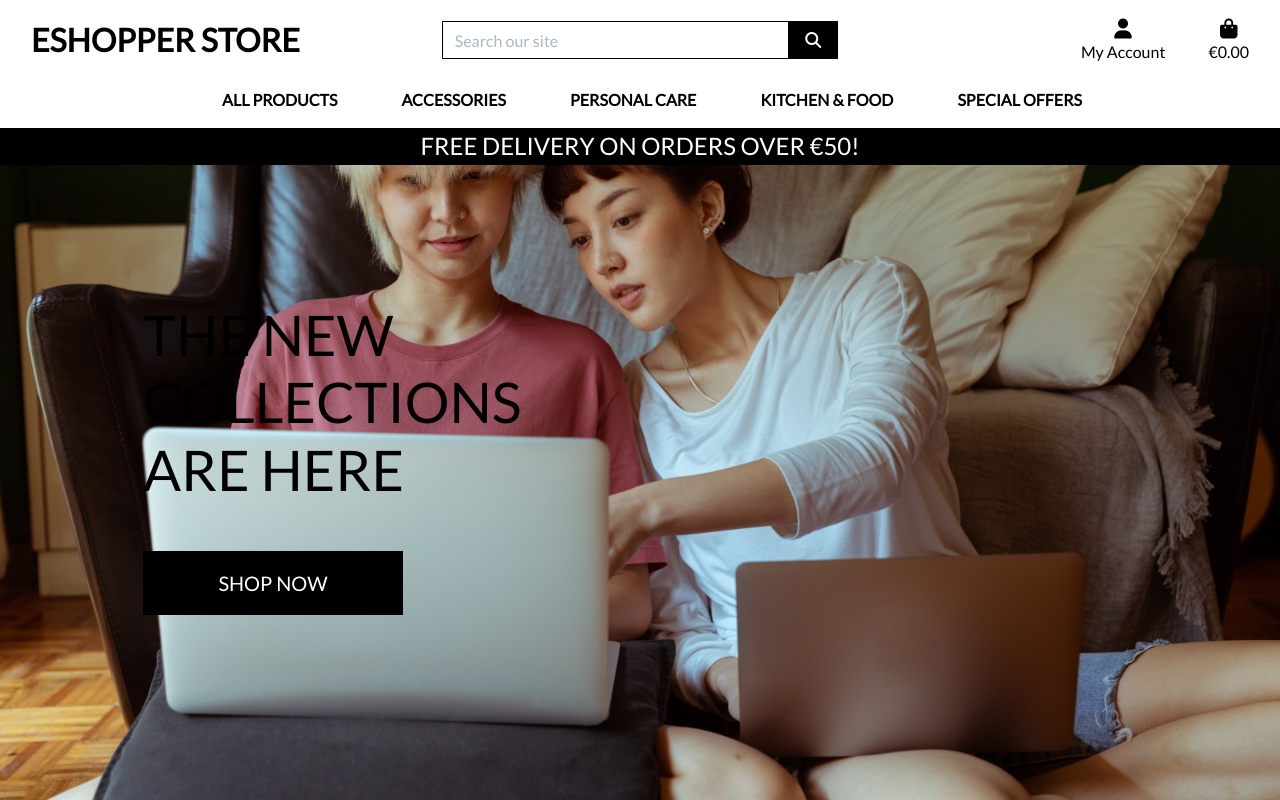
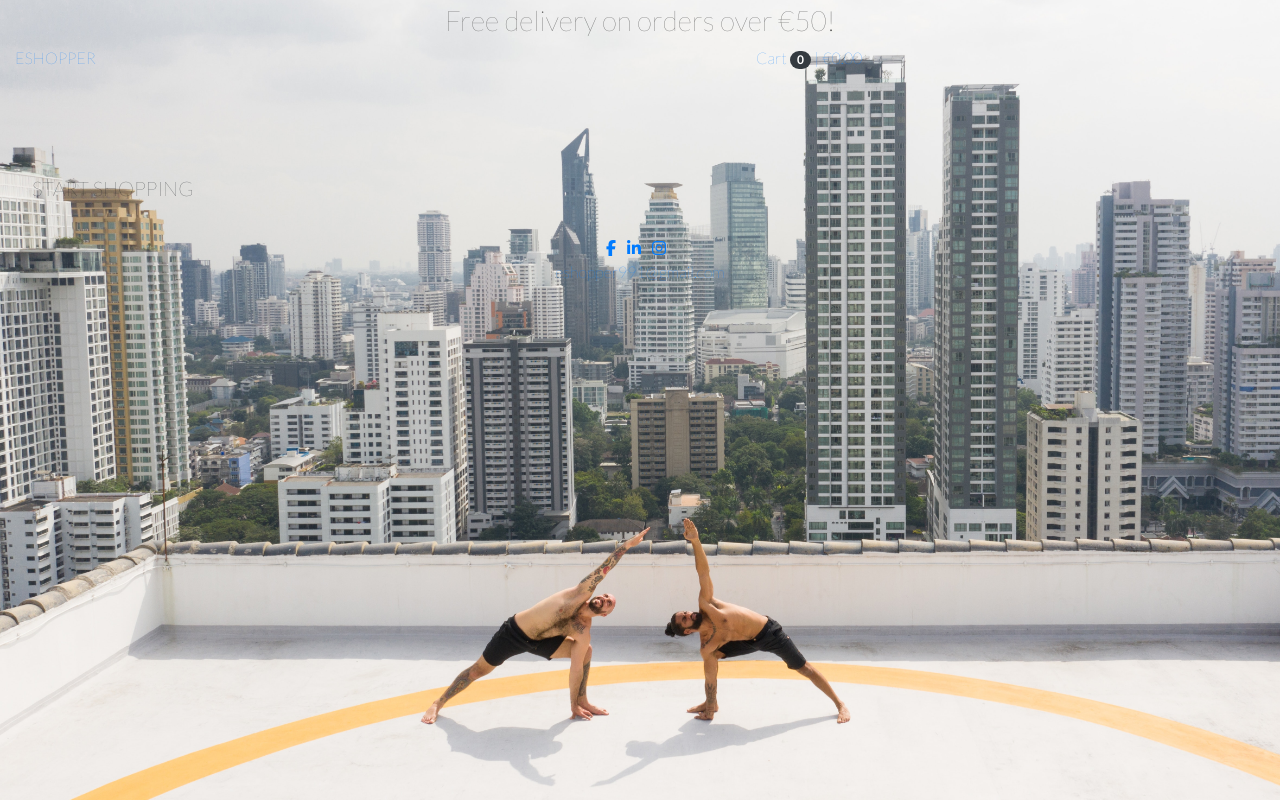
Before and after one commit to Code-Institute-Submissions/artneto-Eshopper_AugResub, a Django app: page / in a window 1280 px wide. Run offline with Django 3.2, Linux system fonts and the light colour scheme; some libraries are stand-ins or nearby versions.

Commit message:
styling navabar

```diff
--- a/home/templates/home/index.html
+++ b/home/templates/home/index.html
@@ -2,26 +2,19 @@
 {% load static %}
 
 {% block page_header %}
-    <div class="container header-container">
-        <div class="row">
-            <div class="col"></div>
-        </div>
+<div class="container header-container">
+    <div class="row">
+        <div class="col"></div>
     </div>
+</div>
 {% endblock %}
 
 {% block content %}
-    <div class="container h-100">
-        <div class="row h-100">
-            <div class="col-7 col-md-6 my-auto">
-                <h1 class="display-4 logo-font text-black">
-                    The new collections are here
-                </h1>
-                <div class="my-5">
-                    <h4>
-                        <a href="{% url 'products' %}" class="shop-now-button btn btn-lg rounded-0 text-uppercase py-3">Shop Now</a>
-                    </h4>
-                </div>
-            </div>
-        </div>
+<div class="container-fluid container-home">
+    <div>
+        <a href="{% url 'products' %}" class="start-shop-btn btn btn-lg text-uppercase"> Start Shopping</a>
     </div>
+</div>
+
+
 {% endblock %}
--- a/static/css/base.css
+++ b/static/css/base.css
@@ -1,9 +1,16 @@
+@import url('https://fonts.googleapis.com/css2?family=Lato:ital,wght@0,100;0,700;1,400&family=Poppins:wght@200&display=swap');
+
+
+/*
+    font-family: 'Lato', sans-serif;
+    font-family: 'Poppins', sans-serif;
+*/
 html {
     height: 100%;
 }
 
 body {
-    background: url('/media/background_img.jpg') no-repeat center center fixed;
+    background: url('/media/pexels-arthouse-studio-4332238 (1).jpg') no-repeat center center fixed;
     background-size: cover;
     height: calc(100vh - 164px);
     color: #555;
--- a/templates/base.html
+++ b/templates/base.html
@@ -2,7 +2,6 @@
 
 <!doctype html>
 <html lang="en">
-
   <head>
 
     {% block meta %}
@@ -15,113 +14,129 @@
     {% endblock %}
 
     {% block corecss %}
-    <link rel="stylesheet" href="https://stackpath.bootstrapcdn.com/bootstrap/4.4.1/css/bootstrap.min.css"
-        integrity="sha384-Vkoo8x4CGsO3+Hhxv8T/Q5PaXtkKtu6ug5TOeNV6gBiFeWPGFN9MuhOf23Q9Ifjh" crossorigin="anonymous">
-    <link rel="stylesheet" href="https://fonts.googleapis.com/css?family=Lato&display=swap">
+
+     <!--Boostrap-->
+        <link rel="stylesheet" href="https://stackpath.bootstrapcdn.com/bootstrap/4.4.1/css/bootstrap.min.css" integrity="sha384-Vkoo8x4CGsO3+Hhxv8T/Q5PaXtkKtu6ug5TOeNV6gBiFeWPGFN9MuhOf23Q9Ifjh" crossorigin="anonymous">
+
+      <!--Google Fonts-->
+      <link href="https://fonts.googleapis.com/css2?family=Lato:ital,wght@0,100;0,700;1,400&family=Poppins:wght@200&display=swap" rel="stylesheet">
+
       <link rel="stylesheet" href="{% static 'css/base.css' %}">
-    <!-- Stripe -->
-    <script src="https://js.stripe.com/v3/"></script>
     {% endblock %}
 
     {% block extra_css %}
     {% endblock %}
 
     {% block corejs %}
+        <!--FontAwesome-->
         <script src="https://kit.fontawesome.com/e9c73d7092.js" crossorigin="anonymous"></script>
-    <script src="https://code.jquery.com/jquery-3.6.0.min.js"
-        integrity="sha256-/xUj+3OJU5yExlq6GSYGSHk7tPXikynS7ogEvDej/m4=" crossorigin="anonymous"></script>
-    <script src="https://cdn.jsdelivr.net/npm/popper.js@1.16.0/dist/umd/popper.min.js"
-        integrity="sha384-Q6E9RHvbIyZFJoft+2mJbHaEWldlvI9IOYy5n3zV9zzTtmI3UksdQRVvoxMfooAo" crossorigin="anonymous">
-    </script>
-    <script src="https://stackpath.bootstrapcdn.com/bootstrap/4.4.1/js/bootstrap.min.js"
-        integrity="sha384-wfSDF2E50Y2D1uUdj0O3uMBJnjuUD4Ih7YwaYd1iqfktj0Uod8GCExl3Og8ifwB6" crossorigin="anonymous">
-    </script>
+
+        <!--Jquery-->
+        <script src="https://code.jquery.com/jquery-3.4.1.min.js" integrity="sha256-CSXorXvZcTkaix6Yvo6HppcZGetbYMGWSFlBw8HfCJo=" crossorigin="anonymous"></script>
+
+        <!--CDN-->
+        <script src="https://cdn.jsdelivr.net/npm/popper.js@1.16.0/dist/umd/popper.min.js" integrity="sha384-Q6E9RHvbIyZFJoft+2mJbHaEWldlvI9IOYy5n3zV9zzTtmI3UksdQRVvoxMfooAo" crossorigin="anonymous"></script>
+
+        <!-- Stripe -->
+        <script src="https://js.stripe.com/v3/"></script>
+
     {% endblock %}
 
     {% block extra_js %}
     {% endblock %}
 
-    <title>Eshopper store{% block extra_title %}{% endblock %}</title>
+    <title>Eshopper {% block extra_title %}{% endblock %}</title>
+    <link rel="shortcut icon" type="image/jpg" href="media/favicon-16x16.png">
   </head>
-
   <body>
     <header class="container-fluid fixed-top">
-        <div id="topnav" class="row bg-white pt-lg-2 d-none d-lg-flex">
-            <div class="col-12 col-lg-4 my-auto py-1 py-lg-0 text-center text-lg-left">
-                <a href="{% url 'home' %}" class="nav-link main-logo-link">
-                    <h2 class="logo-font text-black my-0"><strong>Eshopper store</strong></h2>
+        <div id="delivery-banner" class="row text-center delivery-banner">
+               <div class="col">
+                   <h3 class="delivery-banner-txt my-1">Free delivery on orders over €{{ free_delivery_threshold }}!</h3>
+               </div>
+           </div>
+           <div class="row bg-header">
+               <div class="col-12 col-lg-4 my-auto py-1 text-center text-lg-left">
+                   <a href="{% url 'home' %}" class="logo-font logo text-uppercase pt-3">
+                    Eshopper
                    </a>
                </div>
-            <div class="col-12 col-lg-4 my-auto py-1 py-lg-0">
-                <form method="GET" action="{% url 'products' %}">
-                    <div class="input-group w-100">
-                        <input class="form-control border border-black rounded-0" type="text" name="q"
-                            placeholder="Search our site">
-                        <div class="input-group-append">
-                            <button class="form-control btn btn-black border border-black rounded-0" type="submit">
-                                <span class="icon">
-                                    <i class="fas fa-search"></i>
+                {% include 'includes/mobile_top_header.html' %}
+                {% include 'includes/main-nav.html' %}
+               {% if request.user.is_authenticated %}
+                   <div class="col-6 col-lg-4 my-auto text-right">
+                       <a href="{% url 'view_bag' %}" class="main-font nav-itm">
+                           Cart
+                           <span class="badge badge-dark badge-pill main-font nav-itm">
+                               {% if product_count %}
+                                   {{ product_count }}
+                               {% else %}
+                                   0
+                               {% endif %}
                            </span>
-                            </button>
-                        </div>
-                    </div>
-                </form>
-            </div>
-            <div class="col-12 col-lg-4 my-auto py-1 py-lg-0">
-                <ul class="list-inline list-unstyled text-center text-lg-right my-0">
-                    <li class="list-inline-item dropdown">
-                        <a class="text-black nav-link" href="#" id="user-options" data-toggle="dropdown"
-                            aria-haspopup="true" aria-expanded="false">
-                            <div class="text-center">
-                                <div><i class="fas fa-user fa-lg"></i></div>
-                                <p class="my-0">My Account</p>
-                            </div>
-                        </a>
-                        <div class="dropdown-menu border-0" aria-labelledby="user-options">
-                            {% if request.user.is_authenticated %}
-                            {% if request.user.is_superuser %}
-                            <a href="{% url 'add_product' %}" class="dropdown-item">Product Management</a>
-                            {% endif %}
-                            <a href="{% url 'profile' %}" class="dropdown-item">My Profile</a>
-                            <a href="{% url 'account_logout' %}" class="dropdown-item">Logout</a>
-                            {% else %}
-                            <a href="{% url 'account_signup' %}" class="dropdown-item">Register</a>
-                            <a href="{% url 'account_login' %}" class="dropdown-item">Login</a>
-                            {% endif %}
-                        </div>
-                    </li>
-                    <li class="list-inline-item">
-                        <a class="{% if grand_total %}text-info font-weight-bold{% else %}text-black{% endif %} nav-link" href="{% url 'view_bag' %}">
-                            <div class="text-center">
-                                <div><i class="fas fa-shopping-bag fa-lg"></i></div>
-                                <p class="my-0">
+                           <span>|</span>
+                           <span class="my-0 main-font nav-itm">
                                {% if grand_total %}
                                    €{{ grand_total|floatformat:2 }}
                                {% else %}
                                    €0.00
                                {% endif %}
-                                </p>
+                           </span>
+                       </a>
                    </div>
+                   {% else %}
+                   <div class="col-6 col-lg-4 my-auto text-right">
+                       <a href="" class="main-font nav-itm">
+                           Cart
+                           <span class="badge badge-dark badge-pill main-font nav-itm">
+                                   0
+                           </span>
+                           <span>|</span>
+                           <span class="my-0 main-font nav-itm">
+                                   €0.00
+                           </span>
+                       </a>
+                   </div>
+               {% endif %}
+           </div>
+
+       </header>
+       {% block page_header %}
+       {% endblock %}
+
+       {% block content %}
+       {% endblock %}
+
+
+       <div class="footer">
+           <div class="social-media text-center">
+               <ul class="list-inline pt-4">
+                   <li class="list-inline-item">
+                       <a class="social-links" target="_blank" href="https://www.facebook.com/">
+                           <i class="fa fa-facebook" aria-hidden="true"></i>
+                           <span class="sr-only">Facebook</span>
+                       </a>
+                   </li>
+                   <li class="list-inline-item">
+                       <a class="social-links" target="_blank" href="https://www.linkedin.com/">
+                           <i class="fa fa-linkedin" aria-hidden="true"></i>
+                           <span class="sr-only">LinkedIn</span>
+                       </a>
+                   </li>
+                   <li class="list-inline-item">
+                       <a class="social-links" target="_blank" href="https://www.instagram.com/">
+                           <i class="fa fa-instagram" aria-hidden="true"></i>
+                           <span class="sr-only">Instagram</span>
+                       </a>
+                   </li>
+                   <li class="list-item">
+                       <a class="support-txt" href="mailto:eshopper991@gmail.com">
+                           <span>eshopper991@gmail.com</span>
                        </a>
                    </li>
                </ul>
            </div>
        </div>
-        <div class="row bg-white">
-            <nav class="navbar navbar-expand-lg navbar-light w-100">
-                <button class="navbar-toggler" type="button" data-toggle="collapse" data-target="#main-nav" aria-controls="main-nav" aria-expanded="false" aria-label="Toggle navigation">
-                    <span class="navbar-toggler-icon"></span>
-                </button>
-                {% include 'includes/mobile_top_header.html' %}
-                {% include 'includes/main-nav.html' %}
-            </nav>
-        </div>
-        <div id="delivery-banner" class="row text-center">
-            <div class="col bg-black text-white">
-                <h4 class="logo-font my-1">Free delivery on orders over €{{ free_delivery_threshold }}!</h4>
-        </div>
-
-    </header>
 
     {% if messages %}
         <div class="message-container">
@@ -141,12 +156,6 @@
         </div>
     {% endif %}
 
-    {% block page_header %}
-    {% endblock %}
-
-    {% block content %}
-    {% endblock %}
-
     {% block postloadjs %}
     <script type="text/javascript">
         $('.toast').toast('show');
```
Also changed, not shown: media/favicon-16x16.png (added). Lines whose indentation alone changed are shown as unchanged.
